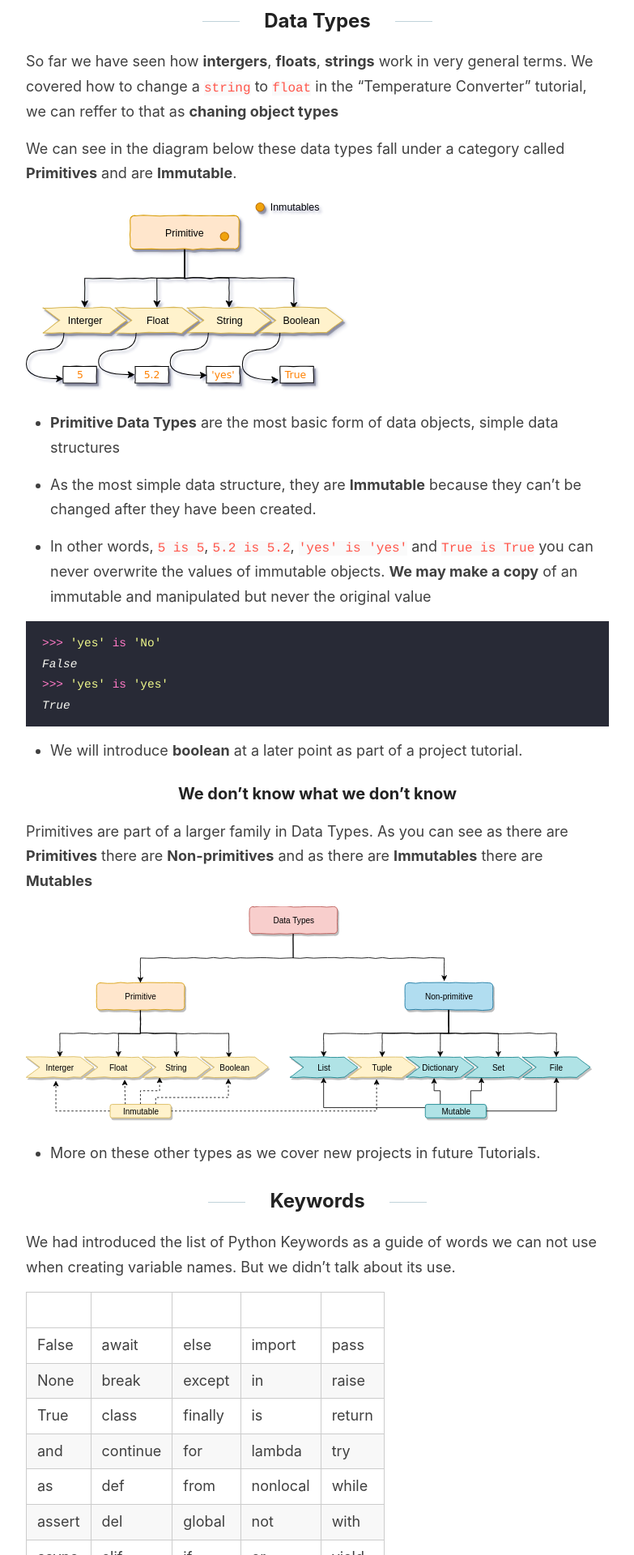
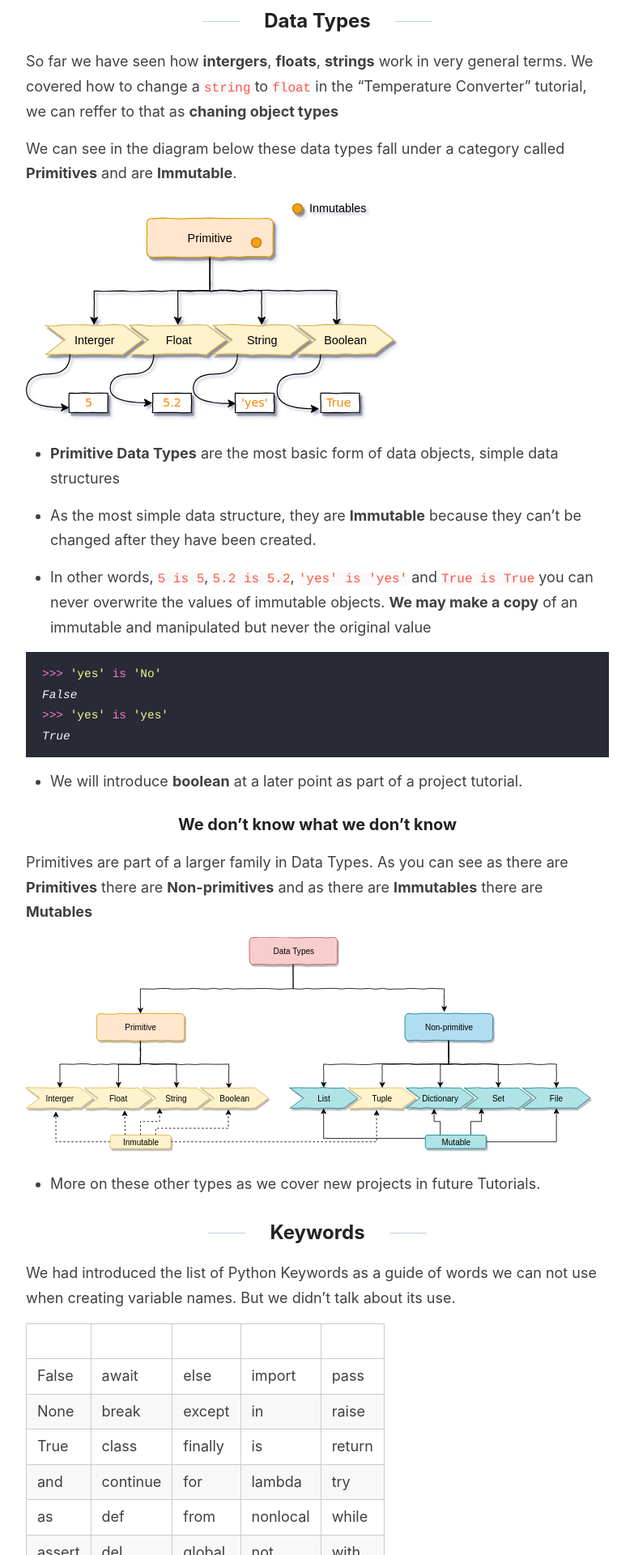
Before and after one commit to KikeVen/python911, a Jekyll site: the page built from _posts/2019-9-27-in-review-05.md, in a window 1280 px wide. Shown: the part 928-2848 px from the top of the page at 81% size, without its empty margins (248-1031 px from the left). Built offline with Jekyll 4.4.1, drawn with Linux system fonts in a browser that asks for light colours; comment, search, counter and statistics services are not loaded.

Commit message:
image no style

```diff
--- a/_posts/2019-9-27-in-review-05.md
+++ b/_posts/2019-9-27-in-review-05.md
@@ -26,7 +26,7 @@ So far we have seen how **intergers**, **floats**, **strings** work in very gene
 
 We can see in the diagram below these data types fall under a category called **Primitives** and are **Immutable**.
 
-[<img src="{{ site.baseurl }}/images/dt_primitives.svg" alt="Primitive Data Types by Enrique Bruzual" style="width: 400px;"/>]({{ site.baseurl }}/images/dt_primitives.svg)
+[<img src="{{ site.baseurl }}/images/dt_primitives.svg" alt="Primitive Data Types by Enrique Bruzual" style=""/>]({{ site.baseurl }}/images/dt_primitives.svg)
 
 * **Primitive Data Types** are the most basic form of data objects, simple data structures
 
```
